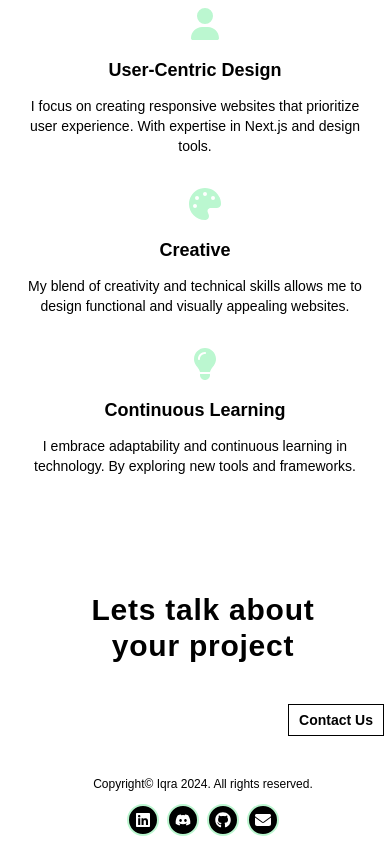
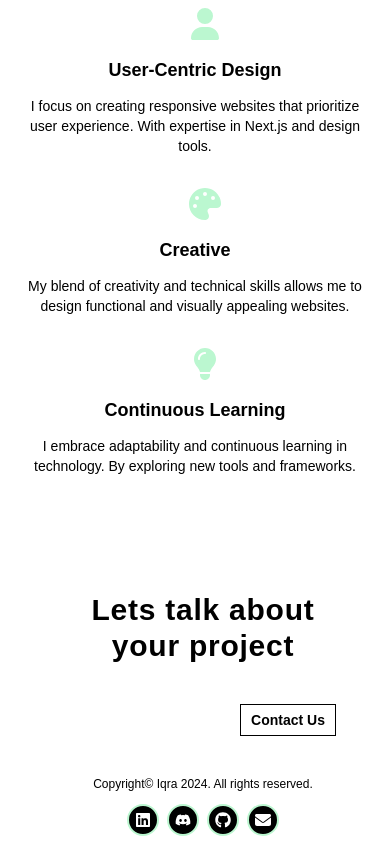
Before and after one commit to iqzar/Milestone2, a Next.js app: page / in a window 390 px wide. Shown: the part 3868-4712 px from the top of the page. Built offline with nearby package versions, Linux system fonts and the light colour scheme.

Commit message:
'update'

```diff
--- a/src/app/components/contactus.tsx
+++ b/src/app/components/contactus.tsx
@@ -76,7 +76,7 @@ transition={{ duration: 0.6 }}>
 
         <h2 className= "animate-slideInRight font-semibold md:ml-0 ml-4 mt-5 text-3xl md:text-left text-center tracking-wide">Lets talk about<br/>your project</h2>
 
-        <button className="md:ml-0 ml-72 mb-6 mt-10 bg-transparent text-black hover:text-white text-sm font-semibold h-8 w-24 border border-black hover:border-green-200 hover:bg-slate-900">
+        <button className="md:ml-0 ml-60 mb-6 mt-10 bg-transparent text-black hover:text-white text-sm font-semibold h-8 w-24 border border-black hover:border-green-200 hover:bg-slate-900">
     <Link href='/contact'>Contact Us</Link>
 </button>
 
```
